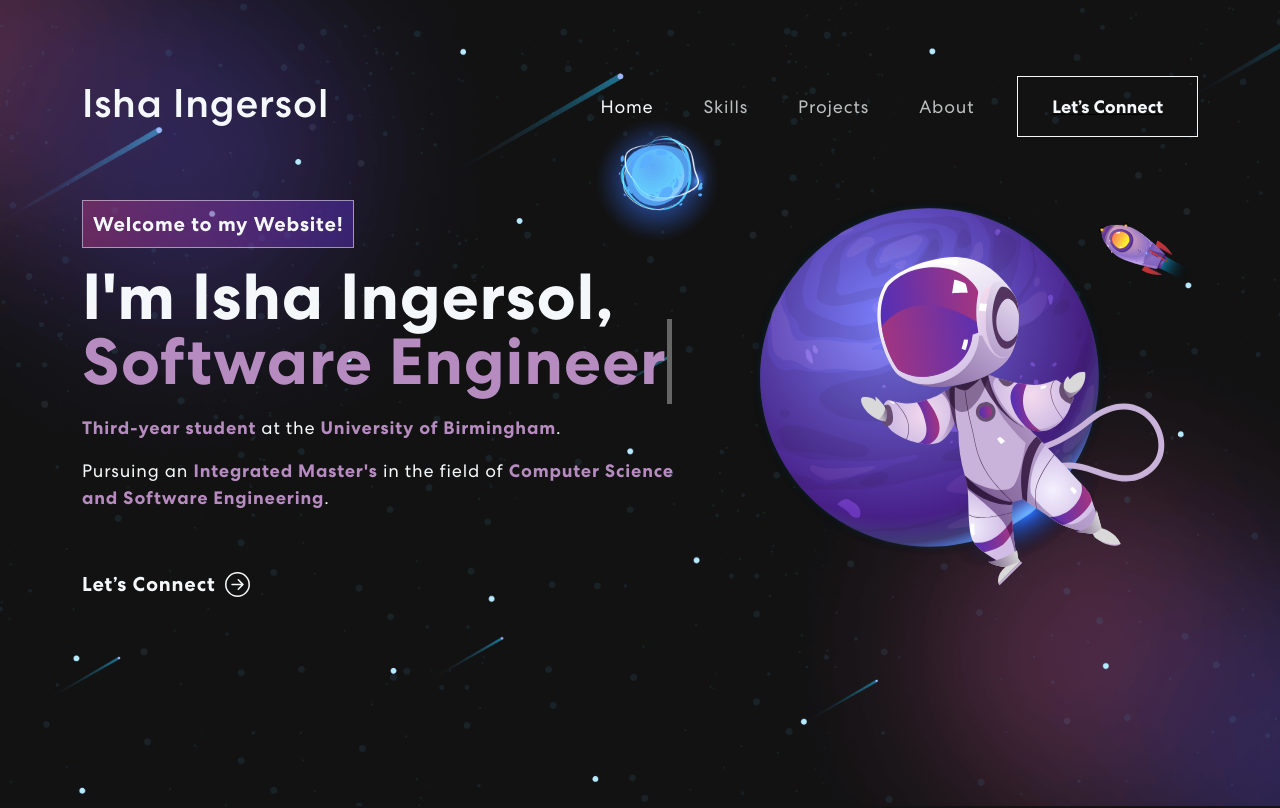
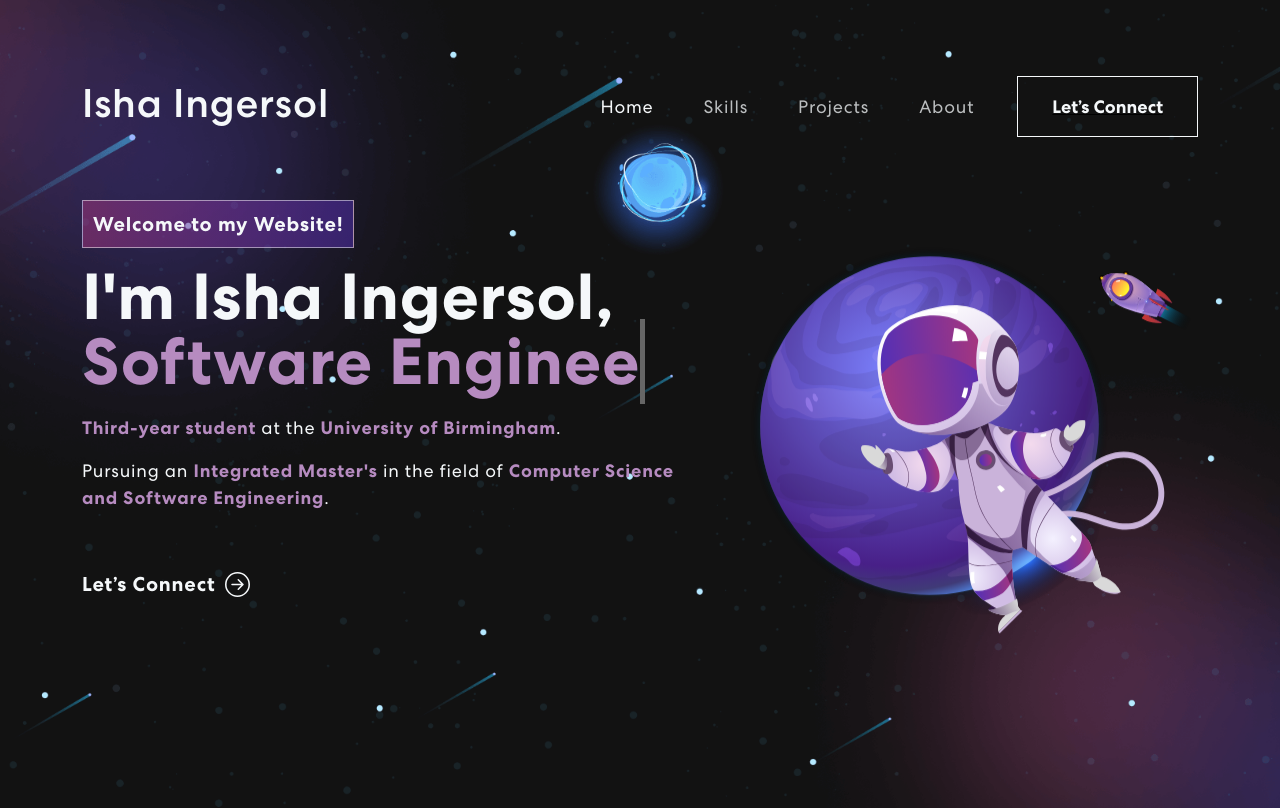
Before and after one commit to isha-ingersol/personal-portfolio, a React (Create React App) app: page / in a window 1280 px wide. Shown: the top 808 px of the page. Built offline with nearby package versions, Linux system fonts and the light colour scheme.

Commit message:
Modified the Skills Page and the Banner Image

```diff
--- a/src/components/Banner.js
+++ b/src/components/Banner.js
@@ -68,7 +68,7 @@ export const Banner = () => {
           <Col xs={12} md={6} xl={5}>
             <TrackVisibility>
               {({ isVisible }) =>
-                <div className={isVisible ? "animate__animated animate__zoomIn" : ""}>
+                <div className={isVisible ? "animate__animated animate__zoomIn" : ""} style={{marginTop:"10%"}}>
                   <img src={headerImg} alt="Header Img"/>
                   {/* <img src={headshotIshaIngersol} alt="Isha Ingersol"/> */}
                   {/* <img src={EWCIsha} alt="Isha Ingersol"/> */}
--- a/src/components/Skills.js
+++ b/src/components/Skills.js
@@ -168,8 +168,10 @@ const Skills = () => {
     dots: false,
     infinite: true,
     speed: 500,
-    slidesToShow: 3, // Number of slides to show at once
-    slidesToScroll: 3, // Number of slides to scroll
+    slidesToShow: 3,
+    slidesToScroll: 3,
+    rows: 2,
+    // slidesPerRow: 3, // Display 3 slides per row
   };
 
   return (
```
